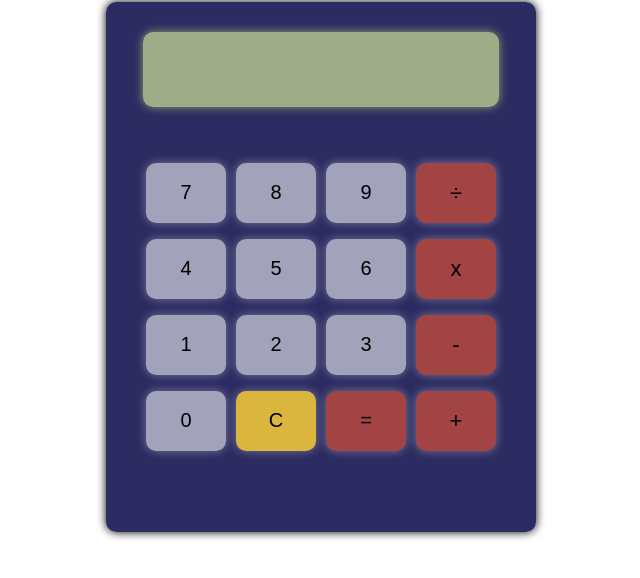
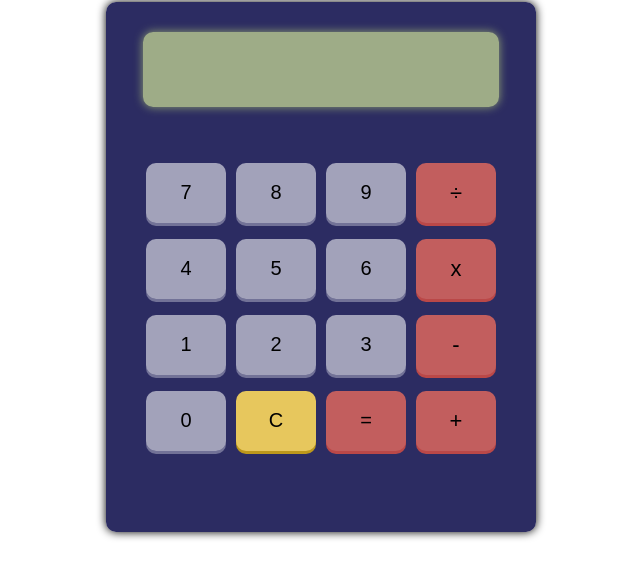
Before and after one commit to Stefan9326/calculator, a plain HTML site: page index.html in a window 1280 px wide. Shown: the part 190-768 px from the top of the page, without its empty margins (319-959 px from the left). Drawn offline with Linux system fonts and the light colour scheme.

Commit message:
Add button click animation and color change on hover

```diff
--- a/styles.css
+++ b/styles.css
@@ -37,14 +37,6 @@ body {
     background-color: rgba(195, 214, 148, 0.751);
 }
 
-#equals, .operator {
-    background-color: rgb(162, 68, 68);
-}
-
-#clearButton {
-    background-color: rgb(218, 182, 62);
-}
-
 .row {
     display: flex;
     width: 100%;
@@ -53,18 +45,45 @@ body {
 }
 
 button {
-    flex: 1;
+    width: 80px;
     height: 60px;
     border: none;
     background-color: rgba(255, 255, 255, 0.562);
     cursor: pointer;
-    box-shadow: 0 0 10px 0 rgba(255, 255, 255, 0.362);
+    box-shadow: 0 3px rgba(237, 237, 244, 0.362);
     /* Make buttons circular */
     /* border-radius: 100%; */
     border-radius: 10px;
     font-size: 20px;
 }
 
+button:hover {
+    background-color: rgb(129, 129, 160)
+}
+
+button:active, #clearButton:active, #equals:active, .operator:active {
+    transform: translateY(3px);
+    box-shadow: none;
+}
+
+#clearButton {
+    background-color: rgb(231, 199, 93);
+    box-shadow: 0 3px rgb(189, 152, 27);
+}
+
+#clearButton:hover {
+    background-color: rgb(219, 182, 62);
+}
+
+#equals, .operator {
+    background-color: rgb(194, 94, 94);
+    box-shadow: 0 3px rgb(186, 72, 72);
+}
+
 .operator {
     font-size: 22px;
 }
+
+.operator:hover, #equals:hover {
+    background-color: rgb(182, 57, 57);
+}
```
